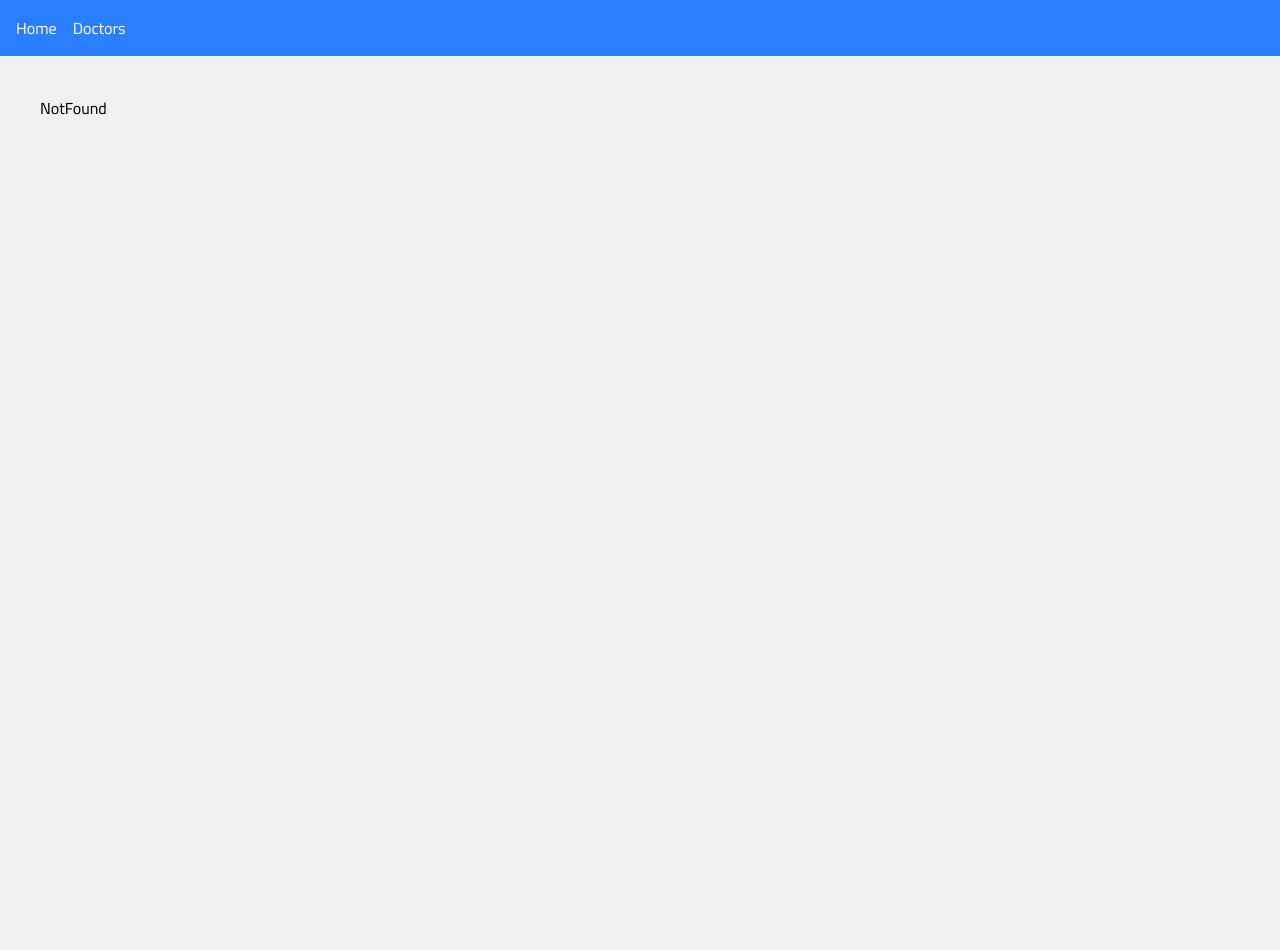
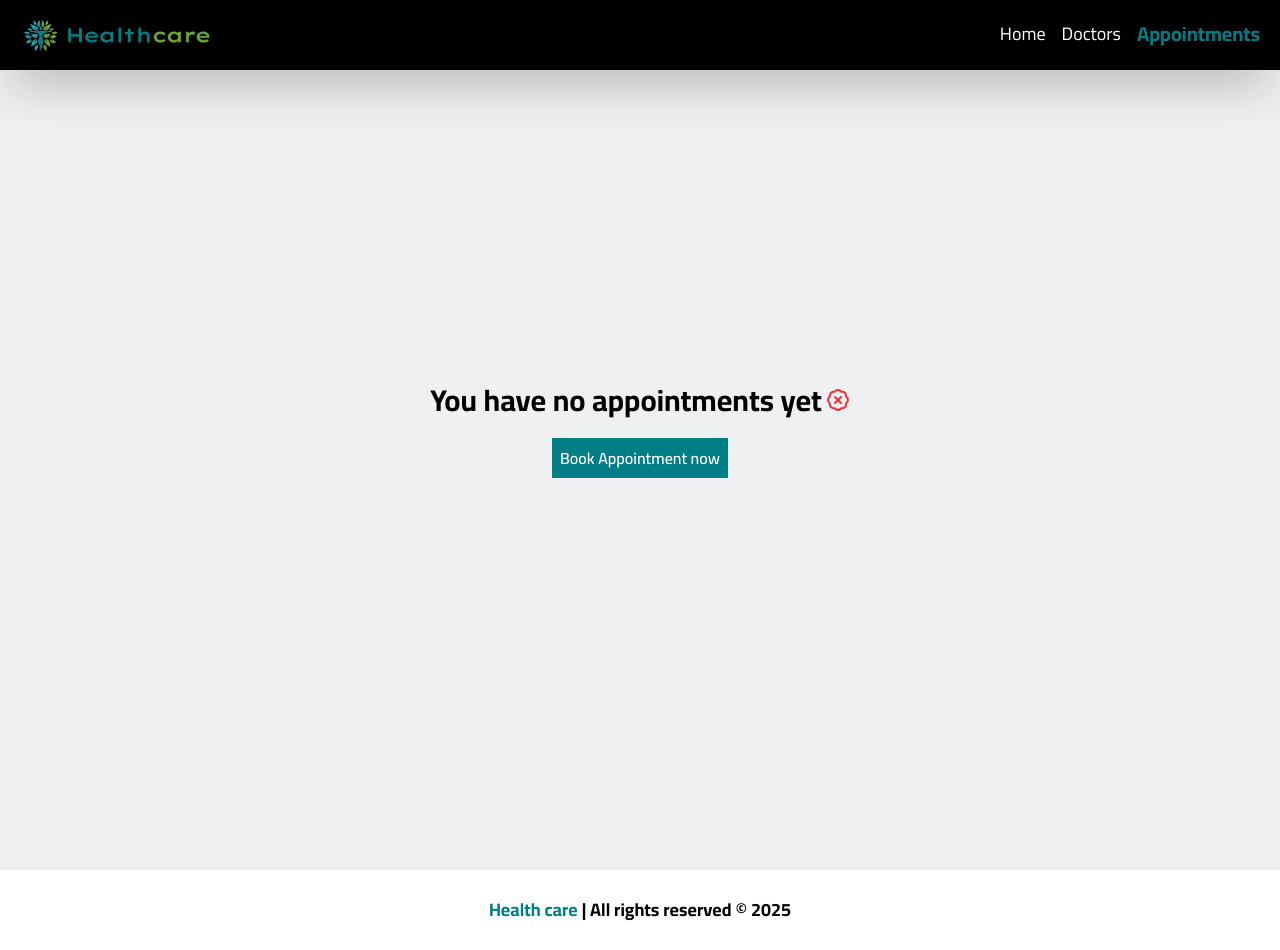
Before and after one commit to omargamal510/HealthCare, a React (Vite) app: page /appointments in a window 1280 px wide. Before the commit the page ends 800 px from the top, so only its background shows below. Built offline with nearby package versions, Linux system fonts and the light colour scheme.

Commit message:
[ADD , MODIFY] ADD Appointments section , modify not found and some general colors

```diff
--- a/package.json
+++ b/package.json
@@ -15,6 +15,7 @@
     "react": "^19.0.0",
     "react-dom": "^19.0.0",
     "react-router-dom": "^7.5.1",
+    "react-toastify": "^11.0.5",
     "tailwindcss": "^4.1.4"
   },
   "devDependencies": {
--- a/src/App.tsx
+++ b/src/App.tsx
@@ -1,27 +1,53 @@
-import { Link, Outlet } from "react-router-dom";
+import { Link, NavLink, Outlet } from "react-router-dom";
+import Footer from "./components/Footer/Footer.tsx";
 
 export default function App() {
+  const navLinks = [
+    {
+      href: "/",
+      name: "Home",
+    },
+    {
+      href: "/doctors",
+      name: "Doctors",
+    },
+    {
+      href: "/appointments",
+      name: "Appointments",
+    },
+  ];
+
   return (
-    <div className="min-h-screen bg-primary-gray">
+    <div className="min-h-screen bg-primary-gray relative pb-20">
       {/* Navigation */}
-      <nav className="bg-blue-500 p-4">
-        <ul className="flex space-x-4 text-white">
-          <li>
-            <Link to="/" className="hover:underline">
-              Home
-            </Link>
-          </li>
-          <li>
-            <Link to="/doctors" className="hover:underline">
-              Doctors
-            </Link>
-          </li>
+      <nav className=" text-black p-4 shadow-2xl flex items-center justify-between px-5 bg-black">
+        <Link to={"/"} className="text-3xl font-bold">
+          <img src="/nav-icon.png" className="w-48" />
+        </Link>
+
+        <ul className="flex space-x-4 text-lg">
+          {navLinks.map((e) => (
+            <li>
+              <NavLink
+                to={e.href}
+                className={({ isActive }) =>
+                  isActive
+                    ? "text-primary-cyan font-bold text-xl"
+                    : "text-white"
+                }
+              >
+                {e.name}
+              </NavLink>
+            </li>
+          ))}
         </ul>
       </nav>
       {/* Routes */}
       <main className="p-10">
         <Outlet />
       </main>
+
+      <Footer />
     </div>
   );
 }
--- a/src/components/DoctorBooking/DoctorBooking.tsx
+++ b/src/components/DoctorBooking/DoctorBooking.tsx
@@ -11,6 +11,7 @@ import {
 } from "../../utils/dateFormatter.ts";
 import { useEffect, useState } from "react";
 import { usePopup } from "../../store/PopupContext.tsx";
+import { toast, ToastContainer } from "react-toastify";
 function DoctorBooking({ doctorBookingData }: DoctorBookingProps) {
   const {
     name,
@@ -31,7 +32,7 @@ function DoctorBooking({ doctorBookingData }: DoctorBookingProps) {
   //   setShowMore(true);
   // }
 
-  const { isPopupOpen } = usePopup();
+  const { isPopupOpen, setIsPopupOpen } = usePopup();
 
   const datesFiltered: doctorSlot[] = availableSlots?.filter(
     (e) => !isDeprecatedDate(e.date)
@@ -40,6 +41,29 @@ function DoctorBooking({ doctorBookingData }: DoctorBookingProps) {
   // const sliceNum: number = showMore
   //   ? datesFiltered?.length
   //   : Math.ceil(datesFiltered?.length / 4);
+
+  const bookedAppointments: any = ["Street", "ssss"];
+  const notify = () => toast("Succesfull booking");
+
+  function booking() {
+    const newBooking = {
+      name,
+      specialty,
+      location,
+      date: choosenDate,
+      time: choosenTime,
+    };
+
+    const existingAppointments = JSON.parse(
+      localStorage.getItem("appointments") || "[]"
+    );
+    existingAppointments.push(newBooking);
+
+    localStorage.setItem("appointments", JSON.stringify(existingAppointments));
+    setIsPopupOpen(false);
+
+    notify();
+  }
 
   useEffect(() => {
     if (!isPopupOpen) {
@@ -117,8 +141,16 @@ function DoctorBooking({ doctorBookingData }: DoctorBookingProps) {
                 </li>
               ))}
             </ul>
+
+            <p className="flex border-t-1 border-primary-cyan pt-3 mt-3  w-full text-center items-center justify-center gap-2">
+              <span> Your appointment will be : </span>
+              <span className="flex">
+                {choosenDate} <Minus /> {choosenTime}
+              </span>
+            </p>
+
             <button
-              onClick={() => alert("Booked !")}
+              onClick={() => booking()}
               disabled={choosenDate === "" && choosenTime === ""}
               className={`bg-primary-cyan text-white p-2 rounded-lg mt-5 ${
                 choosenDate === "" && choosenTime === "" ? "opacity-[.3]" : ""
@@ -126,11 +158,10 @@ function DoctorBooking({ doctorBookingData }: DoctorBookingProps) {
             >
               Book Now !
             </button>
-            {choosenDate} {choosenTime}
           </div>
         </div>
       </PopupDiv>
-
+      <ToastContainer />
       {/* <div
         className={`${
           bookingStatus ? "flex" : "hidden"
--- a/src/components/DoctorCard/DoctorCard.tsx
+++ b/src/components/DoctorCard/DoctorCard.tsx
@@ -22,8 +22,7 @@ const iconWidth: number = 20;
 
 function DoctorCard({
   doctor,
-  setBookingStatus,
-  bookingStatus,
+
   setDoctorBookingData,
 }: DoctorCardProp) {
   const {
@@ -69,7 +68,7 @@ function DoctorCard({
   }
 
   return (
-    <div className=" flex gap-5 shadow-2xl rounded-lg flex-col p-5 bg-white">
+    <div className="min-h-[450px] hover:translate-y-2 transition-all duration-300 linear flex gap-5 shadow-2xl rounded-lg flex-col justify-center items-center p-5 bg-white">
       <div className="flex flex-col items-center text-center  h-full gap-5">
         <img
           className="rounded-full w-20 border-primary-cyan border"
@@ -141,9 +140,12 @@ function DoctorCard({
 
       <div className="w-full flex items-center justify-center">
         <button
+          disabled={!available}
           onClick={() => handleBooking()}
-          className="rounded-sm
-         bg-primary-cyan p-2 text-white cursor-pointer"
+          className={`${
+            !available ? "opacity-40 cursor-none" : "cursor-pointer"
+          } rounded-sm
+         bg-primary-cyan p-2 text-white `}
         >
           Book Appointment
         </button>
--- /dev/null
+++ b/src/components/Footer/Footer.tsx
@@ -0,0 +1,12 @@
+function Footer() {
+  return (
+    <div className="bg-white shadow-2xl flex items-center justify-center absolute bottom-0 left-0 right-0 h-[80px]">
+      <h2 className="text-lg font-bold">
+        <span className="text-primary-cyan">Health care </span> | All rights
+        reserved © 2025{" "}
+      </h2>
+    </div>
+  );
+}
+
+export default Footer;
--- /dev/null
+++ b/src/components/SingleAppointment/SingleAppointment.tsx
@@ -0,0 +1,53 @@
+import { BadgeX, CalendarClock, Map, Minus } from "lucide-react";
+import { Link } from "react-router-dom";
+
+function SingleAppointment() {
+  const appointments = JSON.parse(localStorage.getItem("appointments") || "[]");
+
+  return (
+    <>
+      {appointments.length > 0 ? (
+        <div className="flex flex-col gap-5">
+          {appointments.map((appointment, index) => (
+            <div key={index} className="rounded-lg bg-white shadow-2xl ">
+              <div className="flex bg-primary-cyan p-2 rounded-t-lg text-white font-bold justify-between">
+                <h2 className="text-2xl">{appointment.name}</h2>
+                <p className="text-lg">{appointment.specialty}</p>
+              </div>
+              <div className="flex flex-col justify-around gap-2 p-2 text-lg font-semibold h-[120px]">
+                <p className="flex gap-1 items-center ">
+                  <span>
+                    <CalendarClock />
+                  </span>
+                  <span>{appointment.date}</span>
+                  <Minus />
+                  <span>{appointment.time}</span>
+                </p>
+                <p className="flex gap-1 items-center ">
+                  <span>
+                    <Map />
+                  </span>
+                  <span>{appointment.location}</span>
+                </p>
+              </div>
+            </div>
+          ))}
+        </div>
+      ) : (
+        <div className="text-center flex flex-col -mt-20 items-center justify-center gap-5 h-screen">
+          <h2 className="flex gap-1 text-3xl font-bold items-center">
+            You have no appointments yet <BadgeX className="text-red-500" />
+          </h2>
+          <Link
+            className="bg-primary-cyan font-semibold w-fit text-white p-2"
+            to={"/doctors"}
+          >
+            Book Appointment now
+          </Link>
+        </div>
+      )}
+    </>
+  );
+}
+
+export default SingleAppointment;
--- a/src/main.tsx
+++ b/src/main.tsx
@@ -7,6 +7,7 @@ import "./index.css";
 import { StrictMode } from "react";
 import Doctors from "./pages/Doctors.js";
 import { PopupProvider } from "./store/PopupContext.js";
+import Appointments from "./pages/Appointments.js";
 
 // Define routes
 const router = createBrowserRouter([
@@ -21,6 +22,11 @@ const router = createBrowserRouter([
       {
         path: "doctors",
         element: <Doctors />,
+      },
+
+      {
+        path: "appointments",
+        element: <Appointments />,
       },
       {
         path: "*", // Catch-all for 404
--- /dev/null
+++ b/src/pages/Appointments.tsx
@@ -0,0 +1,11 @@
+import SingleAppointment from "../components/SingleAppointment/SingleAppointment.tsx";
+
+function Appointments() {
+  return (
+    <div>
+      <SingleAppointment />
+    </div>
+  );
+}
+
+export default Appointments;
--- a/src/pages/NotFound.tsx
+++ b/src/pages/NotFound.tsx
@@ -1,5 +1,19 @@
+import { ArrowBigLeft } from "lucide-react";
+import { Link } from "react-router-dom";
+
 function NotFound() {
-  return <div>NotFound</div>;
+  return (
+    <div className="flex flex-col gap-5 mt-20 items-center justify-center h-[90%]">
+      <h2 className="text-9xl font-extrabold">404</h2>
+      <p className="text-2xl font-bold">This page is not found</p>
+      <Link
+        className="flex gap-1 bg-primary-cyan text-white p-2 rounded-lg"
+        to="/"
+      >
+        Back Home <ArrowBigLeft />
+      </Link>
+    </div>
+  );
 }
 
 export default NotFound;
```
Also changed, not shown: public/nav-icon.png (added), 1 other file (tests, documents, lock files or other folders).
